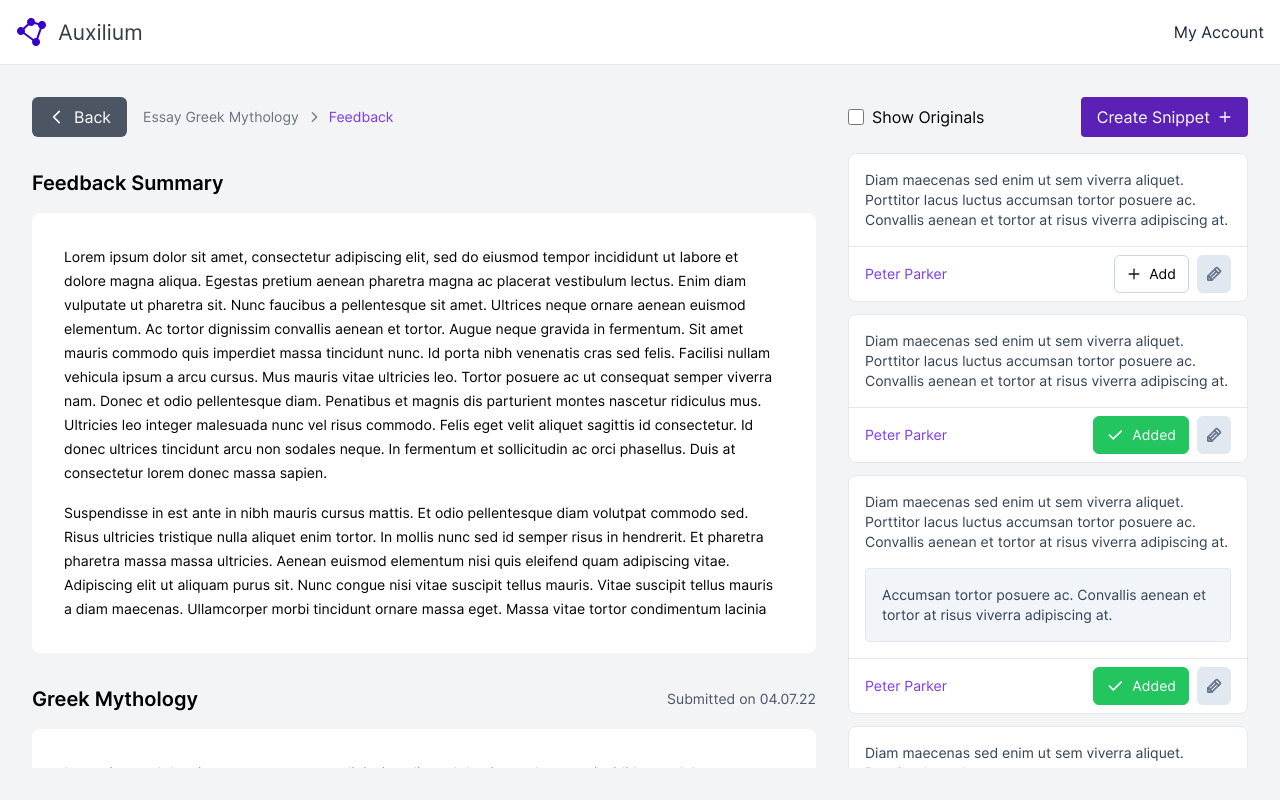
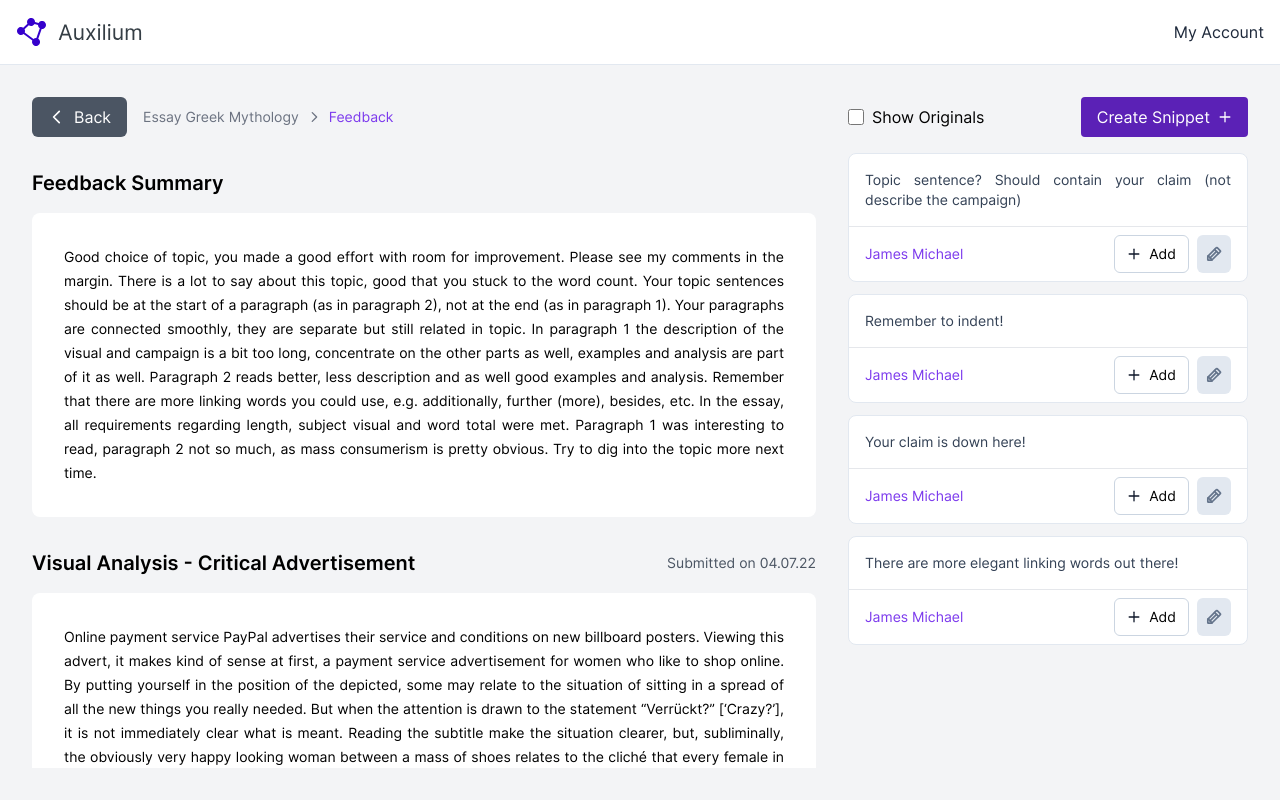
Before and after one commit to NilsHellwig/FeedbackPool-Prototyping, a React (Create React App) app in the folder prototype3/: page /submission/1/feedback in a window 1280 px wide. Built offline with nearby package versions, Linux system fonts and the light colour scheme.

Commit message:
Update feedback content

```diff
--- a/prototype3/src/components/AssignmentItem.tsx
+++ b/prototype3/src/components/AssignmentItem.tsx
@@ -9,7 +9,7 @@ export const AssignmentItem: React.FC<AssignmentItemProps> = ({
   assignment,
 }) => {
   return (
-    <div className="flex flex-col justify-between p-4 bg-white border border-slate-200 hover:border-slate-400 transition-all rounded-lg space-y-12 cursor-pointer">
+    <div className="h-full flex flex-col justify-between p-4 bg-white border border-slate-200 hover:border-slate-400 transition-all rounded-lg space-y-12 cursor-pointer">
       <div className="flex flex-col items-start space-y-4">
         <span className="text-xs font-semibold px-2 py-1 rounded-full bg-violet-100 text-violet-600">
           {assignment.course}
@@ -18,7 +18,7 @@ export const AssignmentItem: React.FC<AssignmentItemProps> = ({
       </div>
       <div className="flex flex-col items-end">
         <div className="flex items-center space-x-2">
-          <span className="text-xs">Feedback:</span>
+          <span className="text-xs text-gray-500">Feedback:</span>
           <span
             className={cx("text-xs font-semibold rounded-full px-2 py-[2px]", {
               "bg-green-200 text-green-600":
--- a/prototype3/src/components/EditFeedbackExtractForm.tsx
+++ b/prototype3/src/components/EditFeedbackExtractForm.tsx
@@ -73,7 +73,6 @@ export const EditFeedbackExtractForm: React.FC<
         />
         {showError && <p className="text-sm text-red-500">{error}</p>}
       </div>
-      {!isOwnSnippet && (
       <div className="px-4 pb-4 space-y-1">
         <h3 className="text-sm text-slate-500">Comment:</h3>
         <textarea
@@ -83,10 +82,11 @@ export const EditFeedbackExtractForm: React.FC<
           onChange={(e) => setComment(e.target.value)}
         />
       </div>
-      )}
       <div className="px-4 pb-4 space-y-1">
         <h3 className="text-sm text-slate-500">Labels:</h3>
-        <ul ref={labelSelectorRef} className="relative flex flex-wrap gap-2 items-center">
+        <ul
+          ref={labelSelectorRef}
+          className="relative flex flex-wrap gap-2 items-center">
           {labels.map((label) => (
             <li
               key={label.id}
--- a/prototype3/src/components/FeedbackExtract.tsx
+++ b/prototype3/src/components/FeedbackExtract.tsx
@@ -55,10 +55,12 @@ export const FeedbackExtract: React.FC<FeedbackExtractProps> = ({
         />
       ) : (
         <>
-          <p className="p-4 text-sm text-slate-700">{feedbackExtract.text}</p>
+          <p className="p-4 text-sm text-slate-700 text-justify">
+            {feedbackExtract.text}
+          </p>
           {feedbackExtract.comment && (
             <div className="px-4 pb-4">
-              <p className="p-4 text-sm text-slate-700 bg-slate-100 border border-slate-200 rounded">
+              <p className="p-4 text-justify text-sm text-slate-700 bg-slate-100 border border-slate-200 rounded">
                 {feedbackExtract.comment}
               </p>
             </div>
--- a/prototype3/src/contexts/SnippetContext.tsx
+++ b/prototype3/src/contexts/SnippetContext.tsx
@@ -10,31 +10,29 @@ import { IFeedbackExtract, ILabel } from "../types";
 const dummyFeedbackExtracts: IFeedbackExtract[] = [
   {
     id: "1",
-    text: "Diam maecenas sed enim ut sem viverra aliquet. Porttitor lacus luctus accumsan tortor posuere ac. Convallis aenean et tortor at risus viverra adipiscing at.",
-    author: "Peter Parker",
+    text: "Topic sentence? Should contain your claim (not describe the campaign)",
+    author: "James Michael",
     inDashboard: false,
     labels: [],
   },
   {
     id: "2",
-    text: "Diam maecenas sed enim ut sem viverra aliquet. Porttitor lacus luctus accumsan tortor posuere ac. Convallis aenean et tortor at risus viverra adipiscing at.",
-    author: "Peter Parker",
-    inDashboard: true,
+    text: "Remember to indent!",
+    author: "James Michael",
+    inDashboard: false,
     labels: [],
   },
   {
     id: "3",
-    text: "Diam maecenas sed enim ut sem viverra aliquet. Porttitor lacus luctus accumsan tortor posuere ac. Convallis aenean et tortor at risus viverra adipiscing at.",
-    author: "Peter Parker",
-    comment:
-      "Accumsan tortor posuere ac. Convallis aenean et tortor at risus viverra adipiscing at.",
-    inDashboard: true,
+    text: "Your claim is down here!",
+    author: "James Michael",
+    inDashboard: false,
     labels: [],
   },
   {
     id: "4",
-    text: "Diam maecenas sed enim ut sem viverra aliquet. Porttitor lacus luctus accumsan tortor posuere ac. Convallis aenean et tortor at risus viverra adipiscing at.",
-    author: "Peter Parker",
+    text: "There are more elegant linking words out there!",
+    author: "James Michael",
     inDashboard: false,
     labels: [],
   },
@@ -43,25 +41,24 @@ const dummyFeedbackExtracts: IFeedbackExtract[] = [
 const availableLabels: ILabel[] = [
   {
     id: "77208e73-76a5-41cc-8a8f-fc71e594c0b5",
-    text: "Argumentation",
+    text: "Structure",
     type: "label",
   },
   {
     id: "1f13583c-9051-4d6e-843f-68d53b781aaa",
-    text: "Grammar",
+    text: "Formal Error",
     type: "label",
   },
   {
     id: "487abf39-2869-4f26-89e9-6d257abe0e3b",
-    text: "Language",
+    text: "Wording",
     type: "label",
   },
   {
     id: "87238dfa-a5fb-43d0-bdc0-69be459899f1",
-    text: "Historical Writing",
-    type: "course",
+    text: "Grammar",
+    type: "label",
   },
-  { id: "d25b6688-e4f9-4245-9bc9-a768b51fd4e8", text: "Essay", type: "type" },
 ];
 
 interface IFeedbackExtractContext {
--- a/prototype3/src/pages/ExtractFeedback.tsx
+++ b/prototype3/src/pages/ExtractFeedback.tsx
@@ -106,78 +106,72 @@ export const ExtractFeedback = () => {
                 <h2 className="text-xl font-semibold">Feedback Summary</h2>
                 <div
                   ref={summaryRef}
-                  className="bg-white p-8 rounded-lg space-y-4 text-sm leading-6">
+                  className="bg-white p-8 rounded-lg space-y-4 text-sm leading-6 text-justify">
                   <p>
-                    Lorem ipsum dolor sit amet, consectetur adipiscing elit, sed
-                    do eiusmod tempor incididunt ut labore et dolore magna
-                    aliqua. Egestas pretium aenean pharetra magna ac placerat
-                    vestibulum lectus. Enim diam vulputate ut pharetra sit. Nunc
-                    faucibus a pellentesque sit amet. Ultrices neque ornare
-                    aenean euismod elementum. Ac tortor dignissim convallis
-                    aenean et tortor. Augue neque gravida in fermentum. Sit amet
-                    mauris commodo quis imperdiet massa tincidunt nunc. Id porta
-                    nibh venenatis cras sed felis. Facilisi nullam vehicula
-                    ipsum a arcu cursus. Mus mauris vitae ultricies leo. Tortor
-                    posuere ac ut consequat semper viverra nam. Donec et odio
-                    pellentesque diam. Penatibus et magnis dis parturient montes
-                    nascetur ridiculus mus. Ultricies leo integer malesuada nunc
-                    vel risus commodo. Felis eget velit aliquet sagittis id
-                    consectetur. Id donec ultrices tincidunt arcu non sodales
-                    neque. In fermentum et sollicitudin ac orci phasellus. Duis
-                    at consectetur lorem donec massa sapien.
-                  </p>
-                  <p>
-                    Suspendisse in est ante in nibh mauris cursus mattis. Et
-                    odio pellentesque diam volutpat commodo sed. Risus ultricies
-                    tristique nulla aliquet enim tortor. In mollis nunc sed id
-                    semper risus in hendrerit. Et pharetra pharetra massa massa
-                    ultricies. Aenean euismod elementum nisi quis eleifend quam
-                    adipiscing vitae. Adipiscing elit ut aliquam purus sit. Nunc
-                    congue nisi vitae suscipit tellus mauris. Vitae suscipit
-                    tellus mauris a diam maecenas. Ullamcorper morbi tincidunt
-                    ornare massa eget. Massa vitae tortor condimentum lacinia
+                    Good choice of topic, you made a good effort with room for
+                    improvement. Please see my comments in the margin. There is
+                    a lot to say about this topic, good that you stuck to the
+                    word count. Your topic sentences should be at the start of a
+                    paragraph (as in paragraph 2), not at the end (as in
+                    paragraph 1). Your paragraphs are connected smoothly, they
+                    are separate but still related in topic. In paragraph 1 the
+                    description of the visual and campaign is a bit too long,
+                    concentrate on the other parts as well, examples and
+                    analysis are part of it as well. Paragraph 2 reads better,
+                    less description and as well good examples and analysis.
+                    Remember that there are more linking words you could use,
+                    e.g. additionally, further (more), besides, etc. In the
+                    essay, all requirements regarding length, subject visual and
+                    word total were met. Paragraph 1 was interesting to read,
+                    paragraph 2 not so much, as mass consumerism is pretty
+                    obvious. Try to dig into the topic more next time.
                   </p>
                 </div>
               </div>
               <div className="space-y-4">
                 <div className="flex flex-row items-center justify-between">
-                  <h2 className="text-xl font-semibold">Greek Mythology</h2>
+                  <h2 className="text-xl font-semibold">
+                    Visual Analysis - Critical Advertisement
+                  </h2>
                   <span className="text-gray-600 text-sm">
                     Submitted on 04.07.22
                   </span>
                 </div>
                 <div
                   ref={essayRef}
-                  className="bg-white p-8 rounded-lg space-y-4 text-sm leading-6">
+                  className="bg-white p-8 rounded-lg space-y-4 text-sm leading-6 text-justify">
                   <p>
-                    Lorem ipsum dolor sit amet, consectetur adipiscing elit, sed
-                    do eiusmod tempor incididunt ut labore et dolore magna
-                    aliqua. Egestas pretium aenean pharetra magna ac placerat
-                    vestibulum lectus. Enim diam vulputate ut pharetra sit. Nunc
-                    faucibus a pellentesque sit amet. Ultrices neque ornare
-                    aenean euismod elementum. Ac tortor dignissim convallis
-                    aenean et tortor. Augue neque gravida in fermentum. Sit amet
-                    mauris commodo quis imperdiet massa tincidunt nunc. Id porta
-                    nibh venenatis cras sed felis. Facilisi nullam vehicula
-                    ipsum a arcu cursus. Mus mauris vitae ultricies leo. Tortor
-                    posuere ac ut consequat semper viverra nam. Donec et odio
-                    pellentesque diam. Penatibus et magnis dis parturient montes
-                    nascetur ridiculus mus. Ultricies leo integer malesuada nunc
-                    vel risus commodo. Felis eget velit aliquet sagittis id
-                    consectetur. Id donec ultrices tincidunt arcu non sodales
-                    neque. In fermentum et sollicitudin ac orci phasellus. Duis
-                    at consectetur lorem donec massa sapien.
+                    Online payment service PayPal advertises their service and
+                    conditions on new billboard posters. Viewing this advert, it
+                    makes kind of sense at first, a payment service
+                    advertisement for women who like to shop online. By putting
+                    yourself in the position of the depicted, some may relate to
+                    the situation of sitting in a spread of all the new things
+                    you really needed. But when the attention is drawn to the
+                    statement “Verrückt?” [‘Crazy?’], it is not immediately
+                    clear what is meant. Reading the subtitle make the situation
+                    clearer, but, subliminally, the obviously very happy looking
+                    woman between a mass of shoes relates to the cliché that
+                    every female in the Western civilisation has an alleged shoe
+                    obsession. The controversial usage of this cliché in
+                    combination with the statement creates the right tension to
+                    keep the advert in mind.
                   </p>
                   <p>
-                    Suspendisse in est ante in nibh mauris cursus mattis. Et
-                    odio pellentesque diam volutpat commodo sed. Risus ultricies
-                    tristique nulla aliquet enim tortor. In mollis nunc sed id
-                    semper risus in hendrerit. Et pharetra pharetra massa massa
-                    ultricies. Aenean euismod elementum nisi quis eleifend quam
-                    adipiscing vitae. Adipiscing elit ut aliquam purus sit. Nunc
-                    congue nisi vitae suscipit tellus mauris. Vitae suscipit
-                    tellus mauris a diam maecenas. Ullamcorper morbi tincidunt
-                    ornare massa eget. Massa vitae tortor condimentum lacinia
+                    Also, the advert represents the omnipresent Western
+                    materialism and mass consumption. Even though that it is
+                    actually positive for an online payment service that buying
+                    is not decreasing, the arrangement of that many items not
+                    only in the background but everywhere in the picture makes
+                    the buying behaviour seem rather excessive. On the other
+                    hand, the advert also shows the working economy and the good
+                    living conditions the Western society has. Being able to buy
+                    such a number of items and having various opportunities to
+                    shop from really increases the quality of living.
+                    Consequently, the advertisement shows Western buying
+                    behaviours and its surroundings in both lights. It seems to
+                    be questionable whether it is positive or negative to depict
+                    such generalizations and aspects for marketing.
                   </p>
                 </div>
               </div>
--- a/prototype3/src/pages/MainDashboard.tsx
+++ b/prototype3/src/pages/MainDashboard.tsx
@@ -8,85 +8,43 @@ import { Link } from "react-router-dom";
 const assignments: IAssignment[] = [
   {
     id: 1,
-    course: "Greek History 101",
-    title: "The Peloponnesian War",
+    course: "Composition - Text Analysis",
+    title: "Visual Analysis - Critical Advertisement",
     dueDate: "2021-05-01",
     feedbackStatus: "new",
   },
   {
     id: 2,
-    course: "Roman History 101",
-    title: "The Punic Wars",
+    course: "US History",
+    title: "Heritage and Values of the U.S. Air Force",
     dueDate: "2021-05-01",
-    feedbackStatus: "new",
+    feedbackStatus: "pending",
   },
   {
     id: 3,
-    course: "Latin: The Language of the Romans",
-    title: "The Declension of Nouns",
+    course: "Sociolinguistics",
+    title: "Word Choices in Hatespeech",
     dueDate: "2021-05-01",
     feedbackStatus: "pending",
   },
   {
     id: 4,
-    course: "Greek History 101",
-    title: "The Peloponnesian War",
+    course: "Greek",
+    title: "The Elements of Greek Grammar",
     dueDate: "2021-05-01",
     feedbackStatus: "received",
   },
   {
     id: 5,
-    course: "Greek History 101",
-    title: "The Peloponnesian War",
-    dueDate: "2021-05-01",
-    feedbackStatus: "new",
-  },
-  {
-    id: 6,
-    course: "Roman History 101",
-    title: "The Punic Wars",
-    dueDate: "2021-05-01",
-    feedbackStatus: "new",
-  },
-  {
-    id: 7,
-    course: "Latin: The Language of the Romans",
-    title: "The Declension of Nouns",
-    dueDate: "2021-05-01",
-    feedbackStatus: "pending",
-  },
-  {
-    id: 8,
-    course: "Greek History 101",
-    title: "The Peloponnesian War",
+    course: "Biology",
+    title: "Basic Concepts of Genetic Analysis",
     dueDate: "2021-05-01",
     feedbackStatus: "received",
   },
   {
-    id: 9,
-    course: "Greek History 101",
-    title: "The Peloponnesian War",
-    dueDate: "2021-05-01",
-    feedbackStatus: "new",
-  },
-  {
-    id: 10,
-    course: "Roman History 101",
-    title: "The Punic Wars",
-    dueDate: "2021-05-01",
-    feedbackStatus: "new",
-  },
-  {
-    id: 11,
-    course: "Latin: The Language of the Romans",
-    title: "The Declension of Nouns",
-    dueDate: "2021-05-01",
-    feedbackStatus: "pending",
-  },
-  {
-    id: 12,
-    course: "Greek History 101",
-    title: "The Peloponnesian War",
+    id: 6,
+    course: "German",
+    title: "Classics of German Cinema: From Haunted Screen to Hyperreality",
     dueDate: "2021-05-01",
     feedbackStatus: "received",
   },
```
Lines whose indentation alone changed are shown as unchanged.
